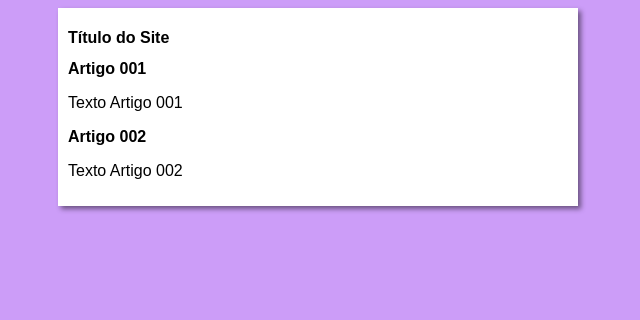
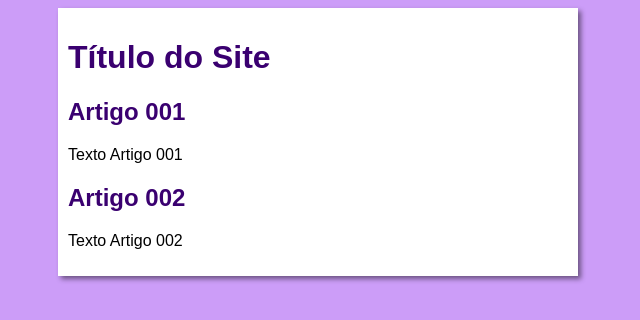
Before and after one commit to AndersonChavesS/projeto-site, a plain HTML site: page index.html in a window 1280 px wide. Shown: the whole page, without its empty margins (322-962 px from the left). Drawn offline with Linux system fonts and the light colour scheme.

Commit message:
mudei design
Mudei o tamanho de fontes de h1, h2 juntamente com suas colorações

```diff
--- a/estilos/style.css
+++ b/estilos/style.css
@@ -15,3 +15,13 @@ main {
     padding: 10px;
     box-shadow: 3px 3px 5px rgba(0, 0, 0, 0.473);
 }
+
+h1 {
+    font-size: 2em;
+    color: rgb(58, 0, 112);
+}
+
+h2 {
+    font-size: 1.5em;
+    color: rgb(58, 0, 112);
+}
```
